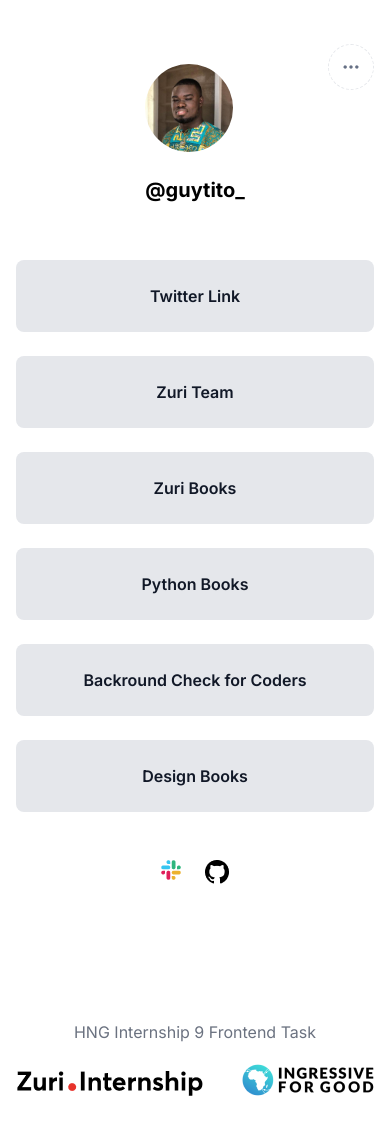
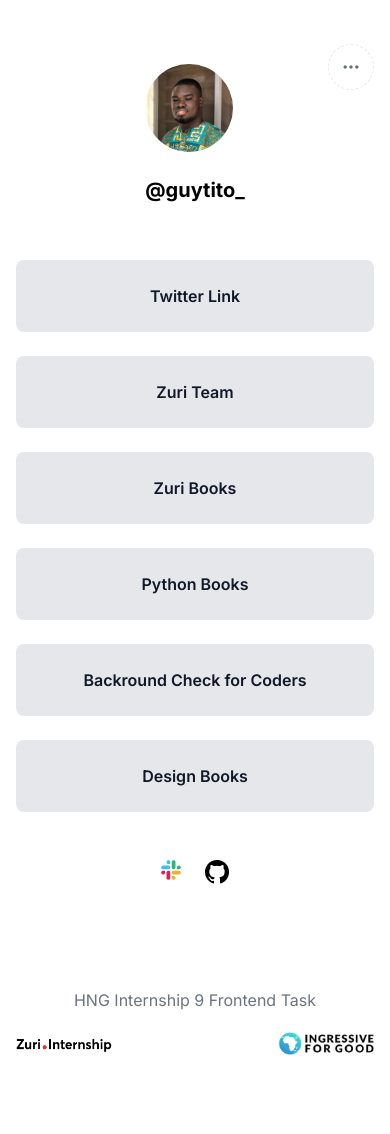
Before and after one commit to GuyTito/linktree, a React (Vite) app: page / in a window 390 px wide. Shown: the top 1134 px of the page. After the commit the page ends 1071 px from the top, so only its background shows below. Built offline with nearby package versions, Linux system fonts and the light colour scheme.

Commit message:
mobile view for footer

```diff
--- a/src/App.jsx
+++ b/src/App.jsx
@@ -48,9 +48,9 @@
     <>
       <main className="max-w-[1137px] mx-auto mt-16 px-4 sm:px-8 relative">
         {/* share button */}
-        <div title="Share link" className="hover:bg-gray-100  sm:p-3 rounded-full border border-dashed outline-none focus:shadow-[0px_0px_0px_4px_#d1d5db] absolute right-4 sm:right-[21%] -top-5">
-          <img src={share} className="hidden sm:block" alt="share icon" />
-          <img src={more} className="px-[14px] py-5 sm:hidden" alt="share icon" />
+        <div title="Share link" className="hover:bg-gray-100 rounded-full border border-dashed outline-none focus:shadow-[0px_0px_0px_4px_#d1d5db] absolute right-4 sm:right-[21%] -top-5">
+          <img onClick={()=>alert('share')} src={share} className="hidden sm:block sm:p-3" alt="share icon" />
+          <img onClick={() => alert('more')} src={more} className="px-[14px] py-5 sm:hidden" alt="share icon" />
         </div>
 
         {/* profile section */}
@@ -80,18 +80,18 @@
         </div>
       </main>
 
-      <footer className="mt-16 py-12  sm:block">
-        <div className="border-t hidden sm:flex justify-between items-center  pt-8 max-w-[1216px] mx-auto px-4">
+      <footer className="mt-16">
+        <div className=" py-12 border-t hidden sm:flex justify-between items-center  pt-8 max-w-[1216px] mx-auto px-4">
           <img src={zuri} alt="zuri internship logo" />
           <span className="text-md text-gray-500">HNG Internship 9 Frontend Task</span>
           <img src={I4G} alt="I4G logo" />
         </div>
 
-        <div className="flex flex-col text-center gap-5 sm:hidden">
+        <div className="py-4 flex flex-col text-center gap-5 sm:hidden">
           <span className="text-md text-gray-500">HNG Internship 9 Frontend Task</span>
           <div className="flex justify-between px-4">
-            <img src={zuri} alt="zuri internship logo" />
-            <img src={I4G} alt="I4G logo" />
+            <img src={zuri} className="w-24 object-contain" alt="zuri internship logo" />
+            <img src={I4G} className="w-24 object-contain" alt="I4G logo" />
           </div>
         </div>
       </footer>
```
